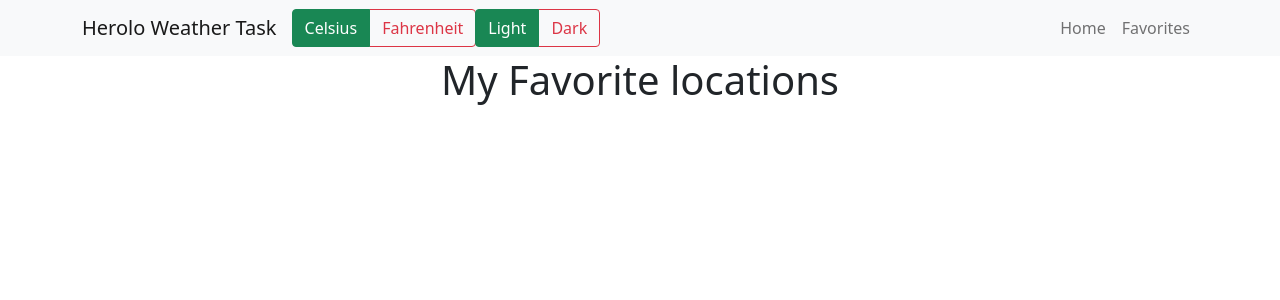
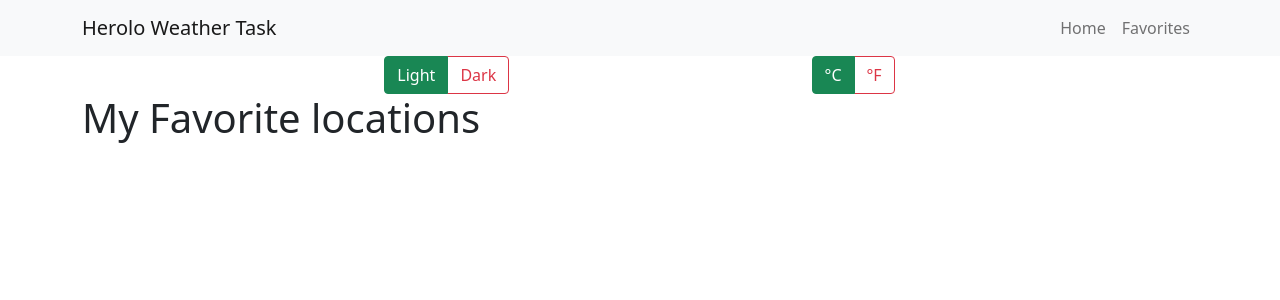
Before and after one commit to idanbachar/weather-forecast-by-location, a React (Create React App) app in the folder herolo-home-assignment/: page /favorites in a window 1280 px wide. Shown: the top 300 px of the page. Built offline with nearby package versions, Linux system fonts and the light colour scheme.

Commit message:
visual design improvements

```diff
--- a/herolo-home-assignment/src/App.css
+++ b/herolo-home-assignment/src/App.css
@@ -1,6 +1,4 @@
-.App {
-  text-align: center;
-}
+.App {}
 
 .App-header {
   background-color: #282c34;
--- a/herolo-home-assignment/src/App.js
+++ b/herolo-home-assignment/src/App.js
@@ -3,6 +3,8 @@ import Navigation from './components/Navigation/Navigation';
 import { Switch, Route } from 'react-router-dom';
 import WeatherPage from './pages/WeatherPage';
 import FavoritesPage from './pages/FavoritesPage';
+import TempUnitToggle from './components/TempUnitToggle/TempUnitToggle';
+import ThemeToggle from './components/ThemeToggle/ThemeToggle';
 
 function App() {
 
@@ -19,14 +21,23 @@ function App() {
         title={title}
         links={navLinks}
       />
-
+      <div className="container">
+        <div style={{
+          display: 'flex',
+          justifyContent: 'space-evenly',
+          flexDirection: "row"
+        }}>
+          <ThemeToggle />
+          <TempUnitToggle />
+        </div>
+      </div>
       <Switch>
         <Route exact path="/" component={WeatherPage} />
         <Route exact path="/location/:locationId?" component={WeatherPage} />
         <Route exact path="/favorites" component={FavoritesPage} />
       </Switch>
 
-    </div>
+    </div >
   );
 }
 
--- a/herolo-home-assignment/src/components/FavoriteLocationCard/FavoriteLocationCard.js
+++ b/herolo-home-assignment/src/components/FavoriteLocationCard/FavoriteLocationCard.js
@@ -15,6 +15,7 @@ export default function FavoriteLocationCard({ weatherData }) {
                 <Card
                     bg={themeColor}
                     text={themeColor === 'light' ? 'dark' : 'light'}
+                    className="text-center"
                 >
                     <Card.Header>
                         <h2>{weatherData.name}</h2>
--- a/herolo-home-assignment/src/components/ForcastCard/ForcastCard.js
+++ b/herolo-home-assignment/src/components/ForcastCard/ForcastCard.js
@@ -4,11 +4,13 @@ import { useSelector } from 'react-redux';
 export default function ForcastCard({ date, temperature }) {
 
     const themeColor = useSelector(state => state.themeColor);
+    const getOppositeTheme = () => themeColor === 'light' ? 'dark' : 'light';
 
     return (
         <Card
             bg={themeColor}
-            text={themeColor === 'light' ? 'dark' : 'light'}
+            text={getOppositeTheme}
+            className="text-center"
         >
             <Card.Img variant="top" src="https://images.fineartamerica.com/images/artworkimages/mediumlarge/2/sun-in-blue-sky-with-clouds-tomch.jpg" />
             <Card.Body>
--- a/herolo-home-assignment/src/components/LocationCardDetailed/LocationCardDetailed.js
+++ b/herolo-home-assignment/src/components/LocationCardDetailed/LocationCardDetailed.js
@@ -9,7 +9,6 @@ export default function LocationCardDetailed({ weatherData, handleFavorite }) {
 
     const temperature_unit = useSelector(state => state.forcastUnit);
     const themeColor = useSelector(state => state.themeColor);
-
 
     if (weatherData === undefined)
         return null;
@@ -32,14 +31,21 @@ export default function LocationCardDetailed({ weatherData, handleFavorite }) {
         <Card
             bg={themeColor}
             text={themeColor === 'light' ? 'dark' : 'light'}
+
         >
-            <Card.Body>
-                <h1>{weatherData.name}</h1>
-                <h2>{Math.round(current_temp_by_unit)}°{temperature_unit}</h2>
-                <h1>{weatherData.weather_text}</h1>
-                <Card.Text>
+            <Card.Body >
+                <div style={{
+                    display: 'flex',
+                    justifyContent: 'space-between',
+                }}>
+                    <h1>
+                        {weatherData.name},
+                        <br />
+                        {Math.round(current_temp_by_unit)}°{temperature_unit}
+                    </h1>
                     <FavoriteButton />
-                </Card.Text>
+                </div>
+                <h1 className="text-center">{weatherData.weather_text}</h1>
                 <Row xs={1} md={5} className="g-5">
                     {forcasts_by_unit.map((forcast, index) => (
                         <Col key={index}>
--- a/herolo-home-assignment/src/components/Navigation/Navigation.js
+++ b/herolo-home-assignment/src/components/Navigation/Navigation.js
@@ -1,8 +1,6 @@
 import Nav from 'react-bootstrap/Nav';
 import Navbar from 'react-bootstrap/Navbar';
 import Container from 'react-bootstrap/Container';
-import TempUnitToggle from '../TempUnitToggle/TempUnitToggle';
-import ThemeToggle from '../ThemeToggle/ThemeToggle';
 import { useSelector } from 'react-redux';
 import { Link } from 'react-router-dom';
 
@@ -17,13 +15,11 @@ export default function Navigation({ title, links }) {
                 <Navbar.Brand>{title}</Navbar.Brand>
                 <Navbar.Toggle aria-controls="responsive-navbar-nav" />
                 <Navbar.Collapse id="responsive-navbar-nav">
-                    <Nav className="me-auto">
-                        <TempUnitToggle />
-                        <ThemeToggle />
-                    </Nav>
+                    <Nav className="me-auto" />
                     <Nav>
                         {links.map((link, index) =>
                             <Link
+                                key={index}
                                 className="nav-link"
                                 to={link.to}
                             >
--- a/herolo-home-assignment/src/components/TempUnitToggle/TempUnitToggle.js
+++ b/herolo-home-assignment/src/components/TempUnitToggle/TempUnitToggle.js
@@ -11,8 +11,8 @@ export default function TempUnitToggle() {
     const [radioValue, setRadioValue] = useState('C');
 
     const units = [
-        { name: 'Celsius', value: 'C' },
-        { name: 'Fahrenheit', value: 'F' },
+        { name: '°C', value: 'C' },
+        { name: '°F', value: 'F' },
     ];
 
     const changeForcastUnit = (event) => {
```
